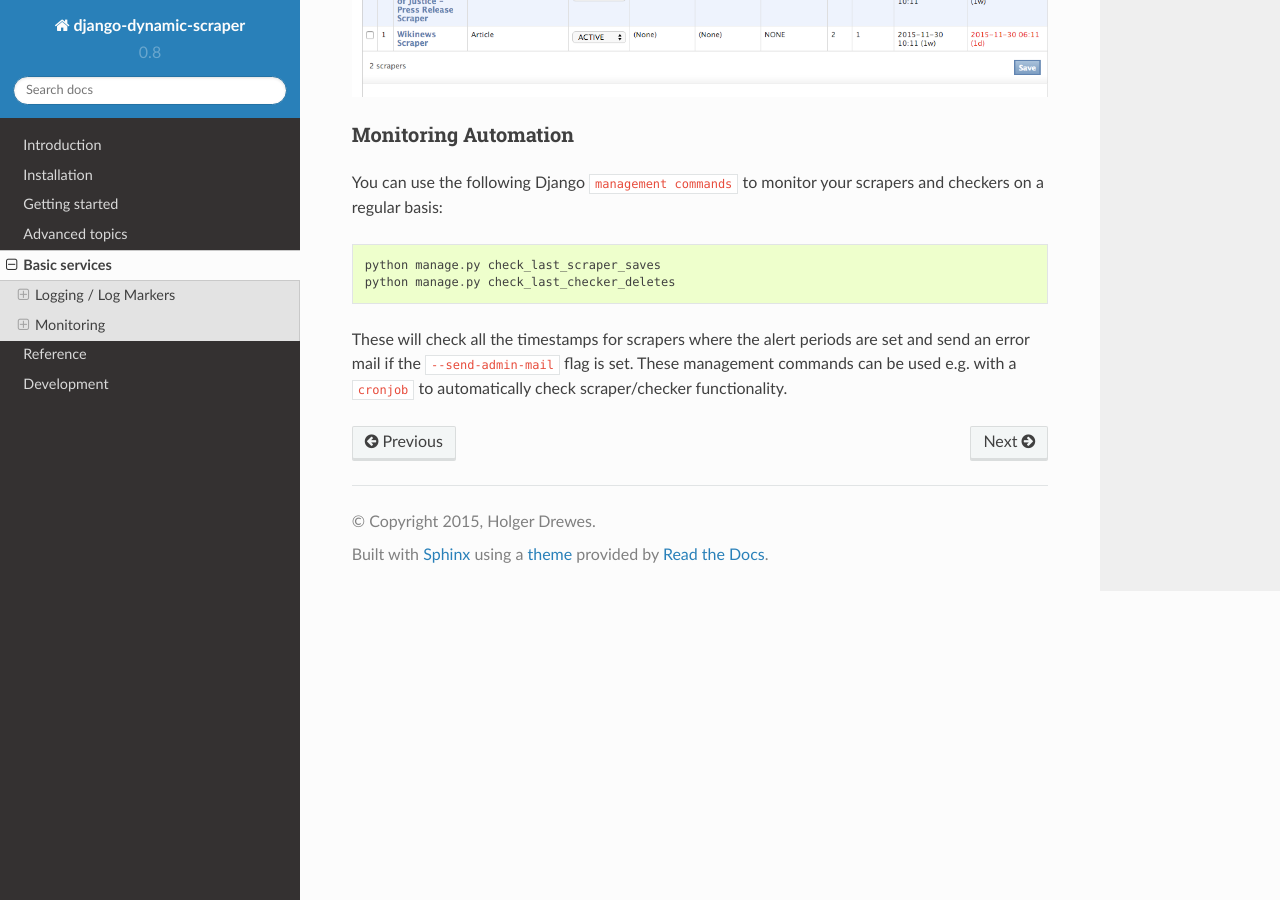
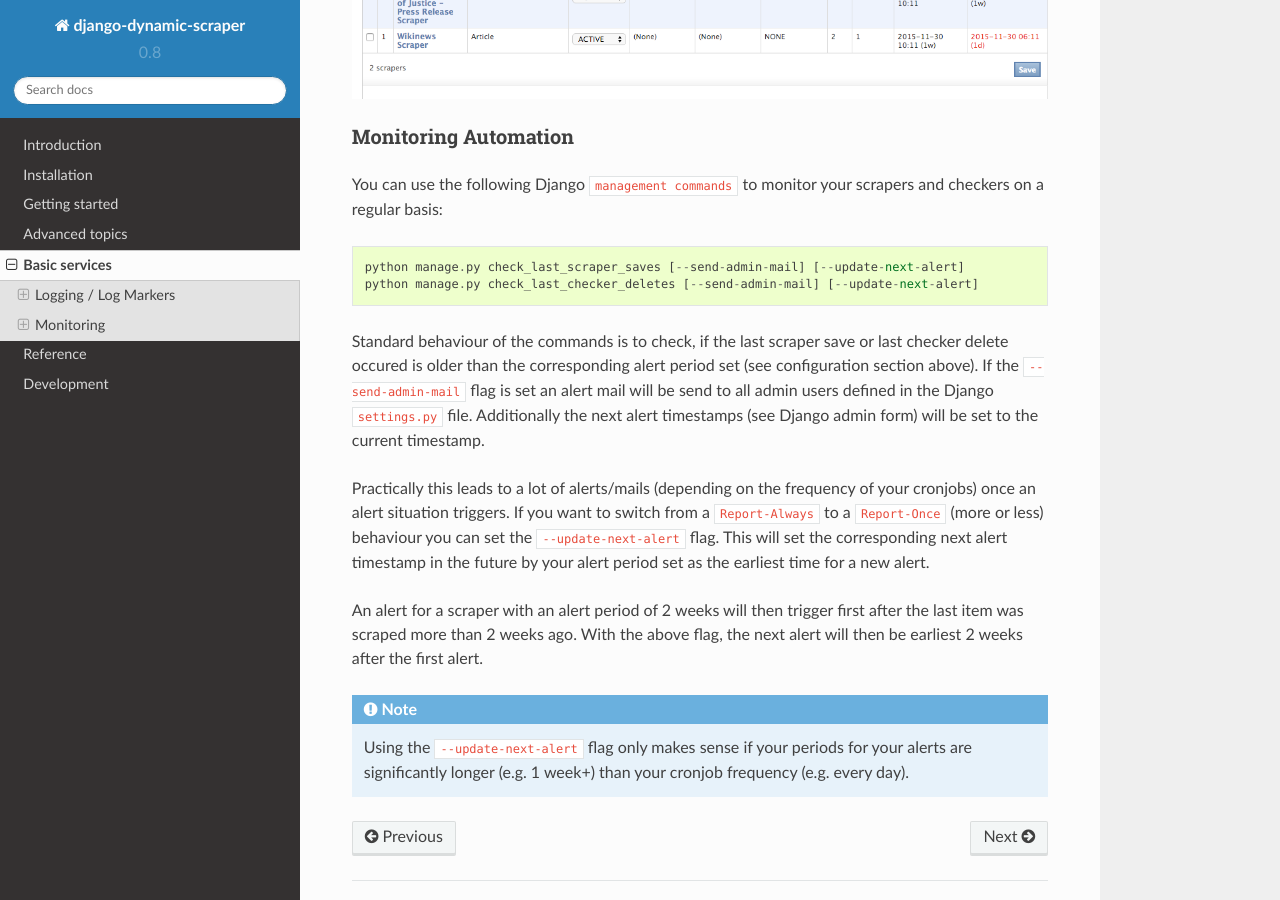
Before and after one commit to dev02019/django-dynamic-scraper, a Sphinx documentation site: the page built from docs/basic_services.rst, in a window 1280 px wide and 900 px high, scrolled down 3161 px. Built offline with Sphinx 7.4.7 and the Read the Docs theme 2.0.0, drawn with Linux system fonts in a browser that asks for light colours.

Commit message:
Updated monitoring section in docs

```diff
--- a/docs/basic_services.rst
+++ b/docs/basic_services.rst
@@ -90,9 +90,22 @@ Monitoring Automation
 
 You can use the following Django ``management commands`` to monitor your scrapers and checkers on a regular basis::
 
-  python manage.py check_last_scraper_saves
-  python manage.py check_last_checker_deletes
+  python manage.py check_last_scraper_saves [--send-admin-mail] [--update-next-alert]
+  python manage.py check_last_checker_deletes [--send-admin-mail] [--update-next-alert]
 
-These will check all the timestamps for scrapers where the alert periods are set and send an error mail
-if the ``--send-admin-mail`` flag is set. These management commands can be used e.g. with a ``cronjob`` to automatically
-check scraper/checker functionality.
+Standard behaviour of the commands is to check, if the last scraper save or last checker delete occured is older
+than the corresponding alert period set (see configuration section above). If the ``--send-admin-mail`` flag is set
+an alert mail will be send to all admin users defined in the Django ``settings.py`` file. Additionally the next
+alert timestamps (see Django admin form) will be set to the current timestamp.
+
+Practically this leads to a lot of alerts/mails (depending on the frequency of your cronjobs) once an alert
+situation triggers. If you want to switch from a ``Report-Always`` to a ``Report-Once`` (more or less) behaviour
+you can set the ``--update-next-alert`` flag. This will set the corresponding next alert timestamp in the future
+by your alert period set as the earliest time for a new alert.
+
+An alert for a  scraper with an alert period of 2 weeks will then trigger first after the last item was scraped
+more than 2 weeks ago. With the above flag, the next alert will then be earliest 2 weeks after the first alert.
+
+.. note::
+   Using the ``--update-next-alert`` flag only makes sense if your periods for your alerts are significantly
+   longer (e.g. 1 week+) than your cronjob frequency (e.g. every day).
--- a/docs/development.rst
+++ b/docs/development.rst
@@ -96,6 +96,8 @@ Release Notes
 =============
 **Changes in version 0.8.10-beta** (2015-12-04)
 
+* New ``--update-next-alert`` flag for monitoring management cmds to reduce amount of mail alerts,
+  see updated :ref:`monitoring` section for details
 * New migration ``0015``, run Django ``migrate`` command
 
 **Changes in version 0.8.9-beta** (2015-12-01)
```
Also changed, not shown: docs/images/screenshot_django-admin_monitoring_section.png, 1 other file.
